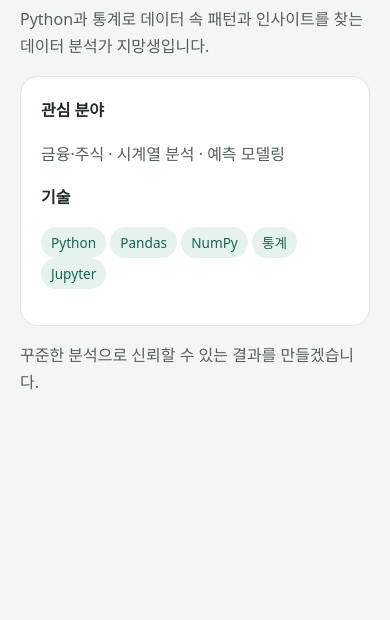
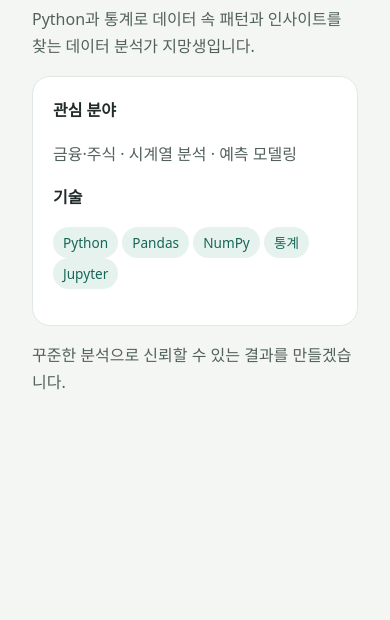
Before and after one commit to gksgofka4173-lgtm/261113_empty, a plain HTML site: page index.html in a window 390 px wide. Shown: the part 224-844 px from the top of the page. Drawn offline with Linux system fonts and the light colour scheme.

Commit message:
Finalize concise mobile-responsive analyst profile

```diff
--- a/index.html
+++ b/index.html
@@ -1 +1 @@
-<!doctype html><html lang="ko"><meta charset="utf-8"><meta name="viewport" content="width=device-width,initial-scale=1"><title>데이터 분석가 소개</title><style>*{box-sizing:border-box}body{margin:0;background:#f4f6f3;color:#202a28;font:16px/1.7 system-ui}main{max-width:650px;margin:10vh auto;padding:24px}.tag{color:#087e70;font-size:.8rem;font-weight:bold}h1{font-size:clamp(2.3rem,8vw,4rem);line-height:1.2}p{color:#52615d}.card{background:white;border:1px solid #e1e8e3;border-radius:18px;padding:20px}.chips span{display:inline-block;background:#e6f2ee;color:#176657;padding:4px 10px;border-radius:20px;font-size:.85rem}@media(max-width:480px){main{margin:6vh auto;padding:20px}}</style><main><div class="tag">DATA ANALYST · IN PROGRESS</div><h1>데이터로 질문하고,<br>근거로 답합니다.</h1><p>Python과 통계로 데이터 속 패턴과 인사이트를 찾는 데이터 분석가 지망생입니다.</p><section class="card"><b>관심 분야</b><p>금융·주식 · 시계열 분석 · 예측 모델링</p><b>기술</b><p class="chips"><span>Python</span> <span>Pandas</span> <span>NumPy</span> <span>통계</span> <span>Jupyter</span></p></section><p>꾸준한 분석으로 신뢰할 수 있는 결과를 만들겠습니다.</p></main></html>
+<!doctype html><html lang="ko"><meta charset="utf-8"><meta name="viewport" content="width=device-width,initial-scale=1"><title>데이터 분석가 소개</title><style>*{box-sizing:border-box}body{margin:0;background:#f4f6f3;color:#202a28;font:16px/1.7 system-ui}main{max-width:650px;margin:10vh auto;padding:24px}.tag{color:#087e70;font-size:.8rem;font-weight:bold}h1{font-size:clamp(2.3rem,8vw,4rem);line-height:1.2}p{color:#52615d}.card{background:white;border:1px solid #e1e8e3;border-radius:18px;padding:20px}.chips span{display:inline-block;background:#e6f2ee;color:#176657;padding:4px 10px;border-radius:20px;font-size:.85rem}@media(max-width:680px){main{margin:6vh 12px;padding:20px}}</style><main><div class="tag">DATA ANALYST · IN PROGRESS</div><h1>데이터로 질문하고,<br>근거로 답합니다.</h1><p>Python과 통계로 데이터 속 패턴과 인사이트를 찾는 데이터 분석가 지망생입니다.</p><section class="card"><b>관심 분야</b><p>금융·주식 · 시계열 분석 · 예측 모델링</p><b>기술</b><p class="chips"><span>Python</span> <span>Pandas</span> <span>NumPy</span> <span>통계</span> <span>Jupyter</span></p></section><p>꾸준한 분석으로 신뢰할 수 있는 결과를 만들겠습니다.</p></main></html>
```
